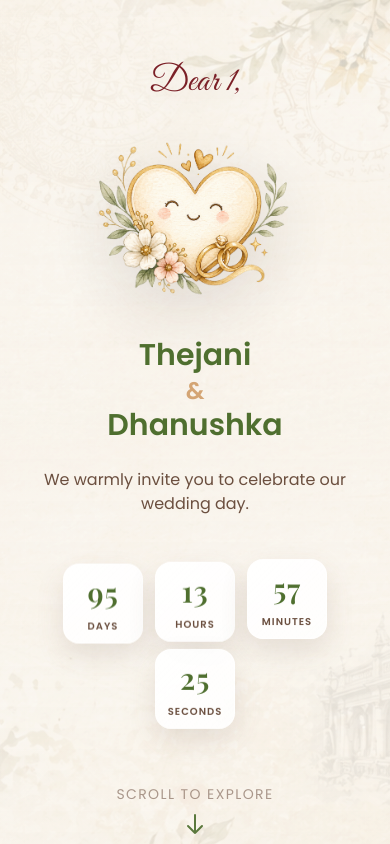
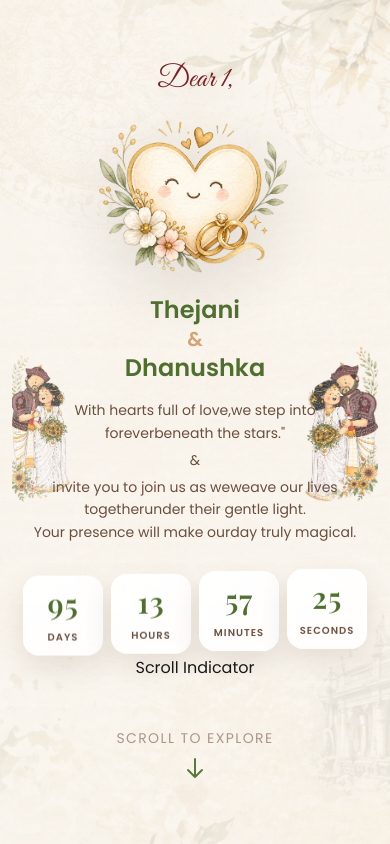
Before and after one commit to ChamathLahiru-CL/wedding-invitation, a Next.js app: page /1 in a window 390 px wide. Shown: the top 844 px of the page. Built offline with nearby package versions, Linux system fonts and the light colour scheme; a web font is replaced by a local one.

Commit message:
feat: adjust layout and styling for guest invitation and countdown components

```diff
--- a/app/[guest]/page.jsx
+++ b/app/[guest]/page.jsx
@@ -25,7 +25,7 @@ export default async function GuestInvitation({ params }) {
             ></div>
             <div className="fixed inset-0 bg-gradient-to-b from-[#f8f5ef]/18 via-[#f8f5ef]/14 to-[#f8f5ef]/22 pointer-events-none z-0"></div>
             {/* Hero Section - Full Viewport */}
-            <section className="min-h-screen flex flex-col items-center justify-center px-4 py-16 sm:py-20 relative overflow-hidden z-10">
+            <section className="min-h-screen flex flex-col items-center justify-center px-2 sm:px-4 py-12 sm:py-20 relative overflow-hidden z-10">
                 {/* Decorative Elements */}
                 <div className="hidden sm:block absolute top-10 left-5 w-8 h-8 text-[#4f6f2f] opacity-40 text-3xl animate-bounce">🌿</div>
                 <div className="hidden sm:block absolute top-20 right-8 w-8 h-8 text-[#d4a574] opacity-40 text-3xl" style={{ animation: "bounce 2s infinite 0.3s" }}>✨</div>
@@ -35,6 +35,13 @@ export default async function GuestInvitation({ params }) {
                 <div className="text-center max-w-5xl w-full z-10">
 
                     {/* Side background images (decorative) */}
+                    <div className="absolute left-3 top-1/2 -translate-y-1/2 sm:hidden z-0 pointer-events-none select-none opacity-70">
+                        <img src="/LeftSide.png" alt="" className="h-40 w-auto mix-blend-multiply" />
+                    </div>
+                    <div className="absolute right-3 top-1/2 -translate-y-1/2 sm:hidden z-0 pointer-events-none select-none opacity-75">
+                        <img src="/RightSide.png" alt="" className="h-40 w-auto mix-blend-multiply" />
+                    </div>
+
                     <div className="absolute left-12 top-1/2 -translate-y-1/2 hidden lg:block z-0 pointer-events-none select-none opacity-90">
                         <img src="/LeftSide.png" alt="" className="h-[520px] w-auto mix-blend-multiply opacity-90" />
                     </div>
@@ -43,13 +50,13 @@ export default async function GuestInvitation({ params }) {
                         <img src="/RightSide.png" alt="" className="h-[520px] w-auto mix-blend-multiply opacity-90" />
                     </div>
                     {/* Greeting */}
-                    <div className="mb-8 flex justify-center animate-fadeIn">
-                        <p className={`${greatVibes.className} text-[#7b2027] text-4xl sm:text-5xl md:text-6xl lg:text-7xl leading-none drop-shadow-[0_8px_18px_rgba(50,34,28,0.12)]`}>
+                    <div className="mb-4 flex justify-center animate-fadeIn">
+                        <p className={`${greatVibes.className} text-[#7b2027] text-3xl sm:text-5xl md:text-6xl lg:text-7xl leading-none drop-shadow-[0_8px_18px_rgba(50,34,28,0.12)]`}>
                             Dear {guestName},
                         </p>
                     </div>
 
-                    <div className="flex justify-center mb-8 animate-fadeIn" style={{ animationDelay: "0.15s" }}>
+                    <div className="flex justify-center mb-3 animate-fadeIn" style={{ animationDelay: "0.15s" }}>
                         <img
                             src="/headerSection.png"
                             alt=""
@@ -58,15 +65,32 @@ export default async function GuestInvitation({ params }) {
                     </div>
 
                     {/* Couple Names - Main Focus */}
-                    <h1 className="text-3xl sm:text-6xl md:text-7xl font-bold mb-6 animate-fadeIn whitespace-normal sm:whitespace-nowrap leading-tight" style={{ animationDelay: "0.25s" }}>
+                    <h1 className="text-2xl sm:text-6xl md:text-7xl font-bold mb-2 animate-fadeIn whitespace-normal sm:whitespace-nowrap leading-tight" style={{ animationDelay: "0.25s" }}>
                         <span className="block sm:inline text-[#4f6f2f]">Thejani</span>
-                        <span className="block sm:inline sm:mx-2 md:mx-3 text-2xl sm:text-5xl md:text-7xl text-[#d4a574]">&</span>
+                        <span className="block sm:inline sm:mx-2 md:mx-3 text-xl sm:text-5xl md:text-7xl text-[#d4a574]">&</span>
                         <span className="block sm:inline text-[#4f6f2f]">Dhanushka</span>
                     </h1>
 
                     {/* Invitation Text */}
-                    <p className="mt-6 sm:mt-8 text-base sm:text-lg md:text-xl text-[#6b4f3f] font-light mb-10 sm:mb-12 animate-fadeIn" style={{ animationDelay: "0.4s" }}>
-                        We warmly invite you to celebrate our wedding day.
+                    <p className="mt-4 sm:mt-8 text-sm sm:text-lg md:text-xl text-[#6b4f3f] font-light mb-8 sm:mb-12 animate-fadeIn px-4 sm:px-0 leading-relaxed" style={{ animationDelay: "0.4s" }}>
+                        <span className="block">
+                            <span className="hidden sm:block">"With hearts full of love,</span>
+                            <span className="hidden sm:block">we step into forever beneath the stars."</span>
+                            <span className="sm:hidden">With hearts full of love,</span>
+                            <span className="sm:hidden">we step into forever</span>
+                            <span className="sm:hidden">beneath the stars."</span>
+                        </span>
+                        <span className="block my-1">&</span>
+                        <span className="block">
+                            <span className="hidden sm:block">invite you to join us as we weave</span>
+                            <span className="hidden sm:block">our lives together under their gentle light.</span>
+                            <span className="hidden sm:block">Your presence will make our day truly magical.</span>
+                            <span className="sm:hidden">invite you to join us as we</span>
+                            <span className="sm:hidden">weave our lives together</span>
+                            <span className="sm:hidden">under their gentle light.</span><br />
+                            <span className="sm:hidden">Your presence will make our</span>
+                            <span className="sm:hidden">day truly magical.</span>
+                        </span>
                     </p>
 
                     {/* Countdown - Eye Catching */}
@@ -74,7 +98,7 @@ export default async function GuestInvitation({ params }) {
                         <Countdown />
                     </div>
 
-                    {/* Scroll Indicator */}
+                    Scroll Indicator
                     <div className="mt-12 sm:mt-16 flex flex-col items-center gap-2 animate-pulse">
                         <p className="text-sm text-[#6b4f3f]/60 uppercase tracking-widest">Scroll to explore</p>
                         <svg className="w-6 h-6 text-[#4f6f2f]" fill="none" stroke="currentColor" viewBox="0 0 24 24">
@@ -87,6 +111,12 @@ export default async function GuestInvitation({ params }) {
             {/* Event Details Section */}
             <section className="min-h-screen flex flex-col items-center justify-center px-4 py-16 sm:py-20 relative z-10">
                 <div className="absolute inset-0 pointer-events-none z-0">
+                    <div className="absolute left-2 bottom-6 sm:hidden opacity-70">
+                        <img src="/LeftSide2.png" alt="" className="h-40 w-auto mix-blend-multiply" />
+                    </div>
+                    <div className="absolute right-2 bottom-6 sm:hidden opacity-80">
+                        <img src="/RightSide2.png" alt="" className="h-40 w-auto mix-blend-multiply" />
+                    </div>
                     <div className="absolute left-10 bottom-0 hidden xl:block opacity-90">
                         <img src="/LeftSide2.png" alt="" className="h-[520px] w-auto mix-blend-multiply opacity-90" />
                     </div>
--- a/app/components/Countdown.jsx
+++ b/app/components/Countdown.jsx
@@ -98,7 +98,7 @@ export default function Countdown() {
   return (
     <>
       <style>{countdownStyles}</style>
-      <div className="mt-12 sm:mt-16 flex justify-center gap-3 sm:gap-4 px-4 flex-wrap">
+      <div className="mt-8 sm:mt-16 flex justify-center gap-2 sm:gap-4 px-2 sm:px-4 flex-wrap">
         {[
           ["Days", timeLeft.days],
           ["Hours", timeLeft.hours],
```
